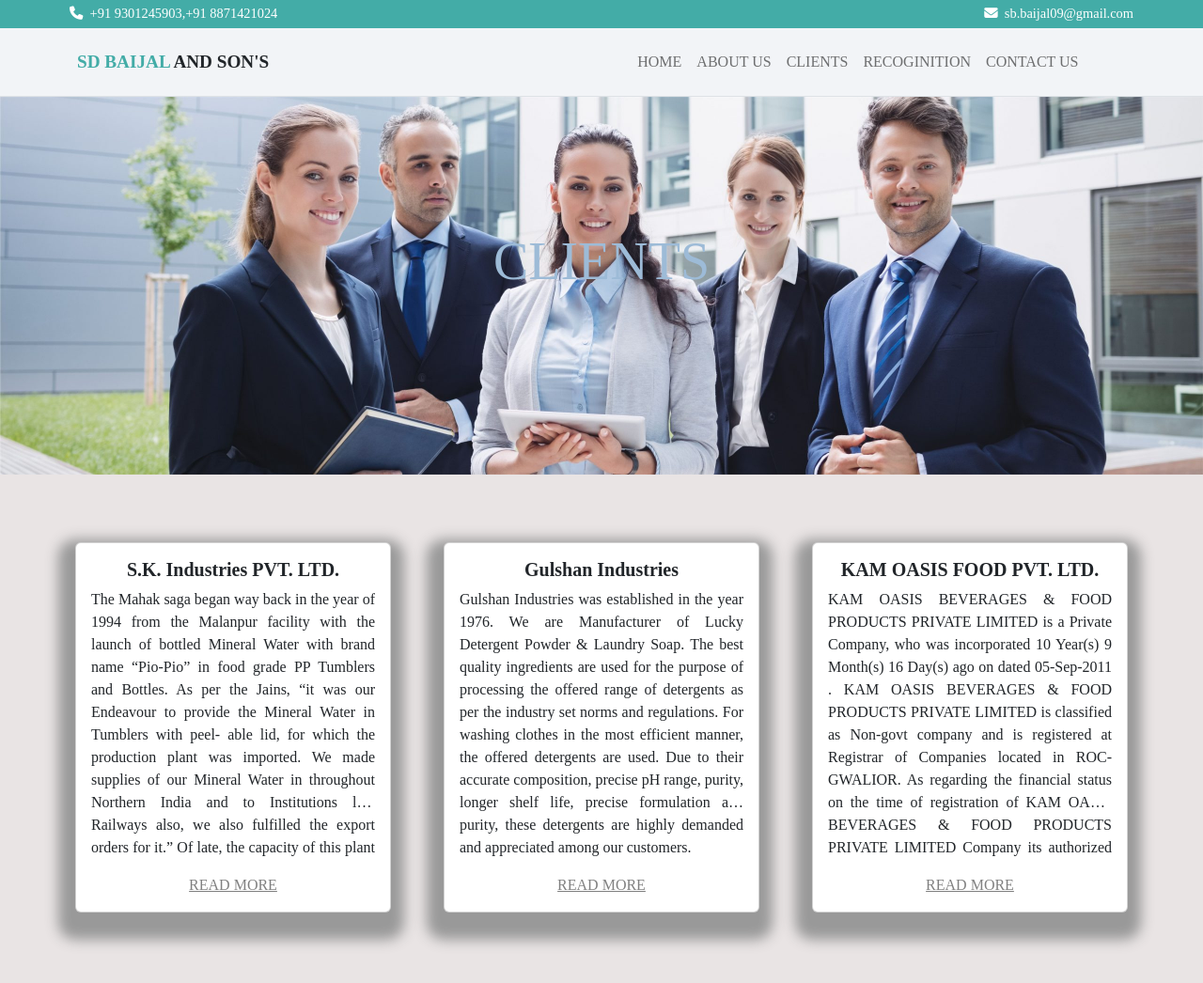
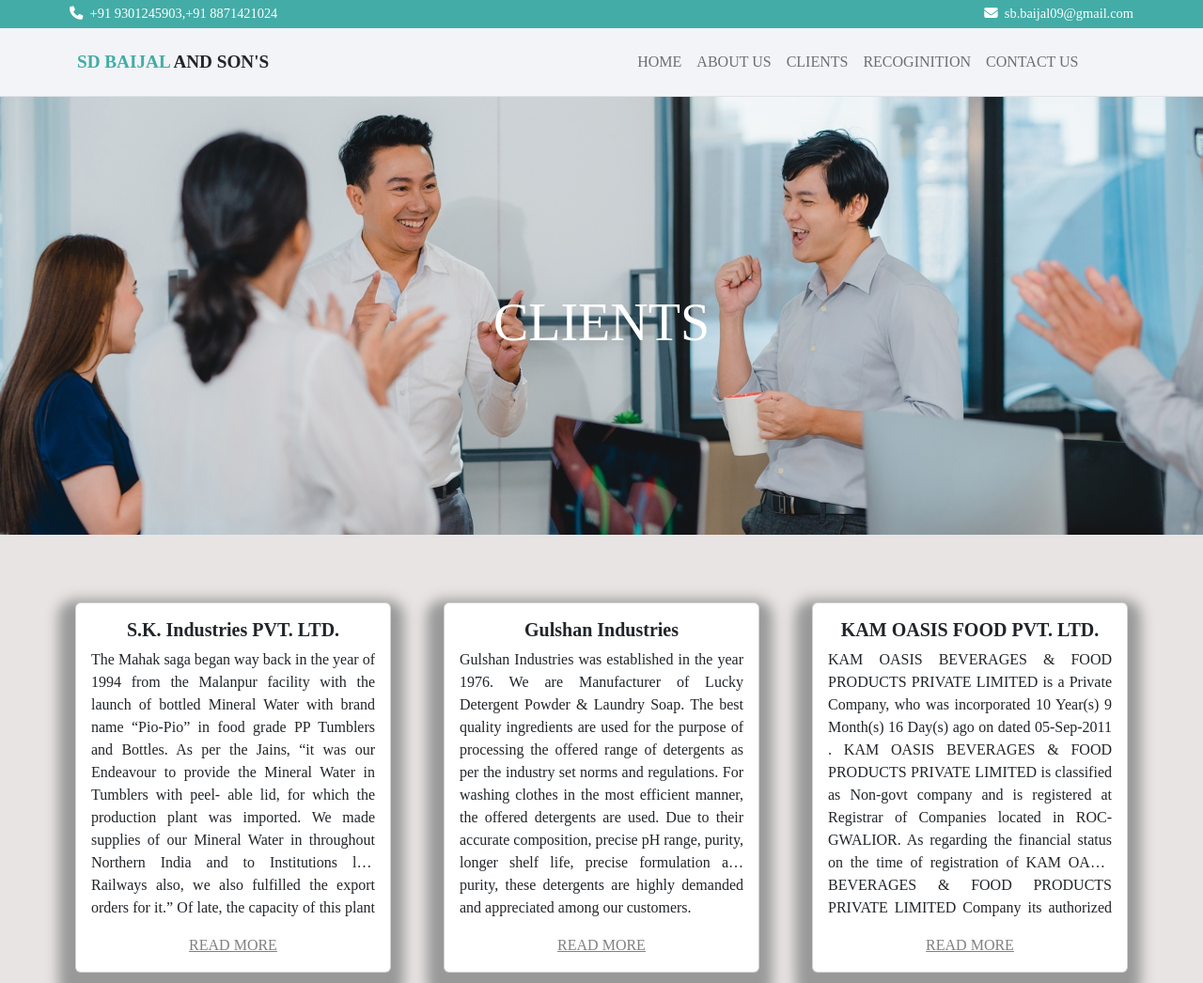
Before and after one commit to 11aman/jontycompany, a plain HTML site: page client.html in a window 1280 px wide. Shown: the top 1046 px of the page at 94% size. Drawn offline with nearby package versions, Linux system fonts and the light colour scheme; a web font is replaced by a local one.

Commit message:
Add files via upload

```diff
--- a/client.html
+++ b/client.html
@@ -55,9 +55,9 @@
 	<div class="container-fluid p-0">
    <div class="carousel-inner">
     <div class="carousel-item active">
-      <img src="images/about-us-banner.jpg" class="d-block w-100" alt="...">
+      <img src="images/about.jpg" class="d-block w-100" alt="...">
       <div class="carousel-caption d-none d-md-block">
-        <h1 style="margin-bottom: 9.5rem;font-size:3.5rem;color:#9dbbd7">CLIENTS</h1>
+        <h1 style="margin-bottom: 9.5rem;font-size:3.5rem;color:white">CLIENTS</h1>
       </div>
     </div>
    </div>
```
Also changed, not shown: recoginition.html (+1 -1 lines).
